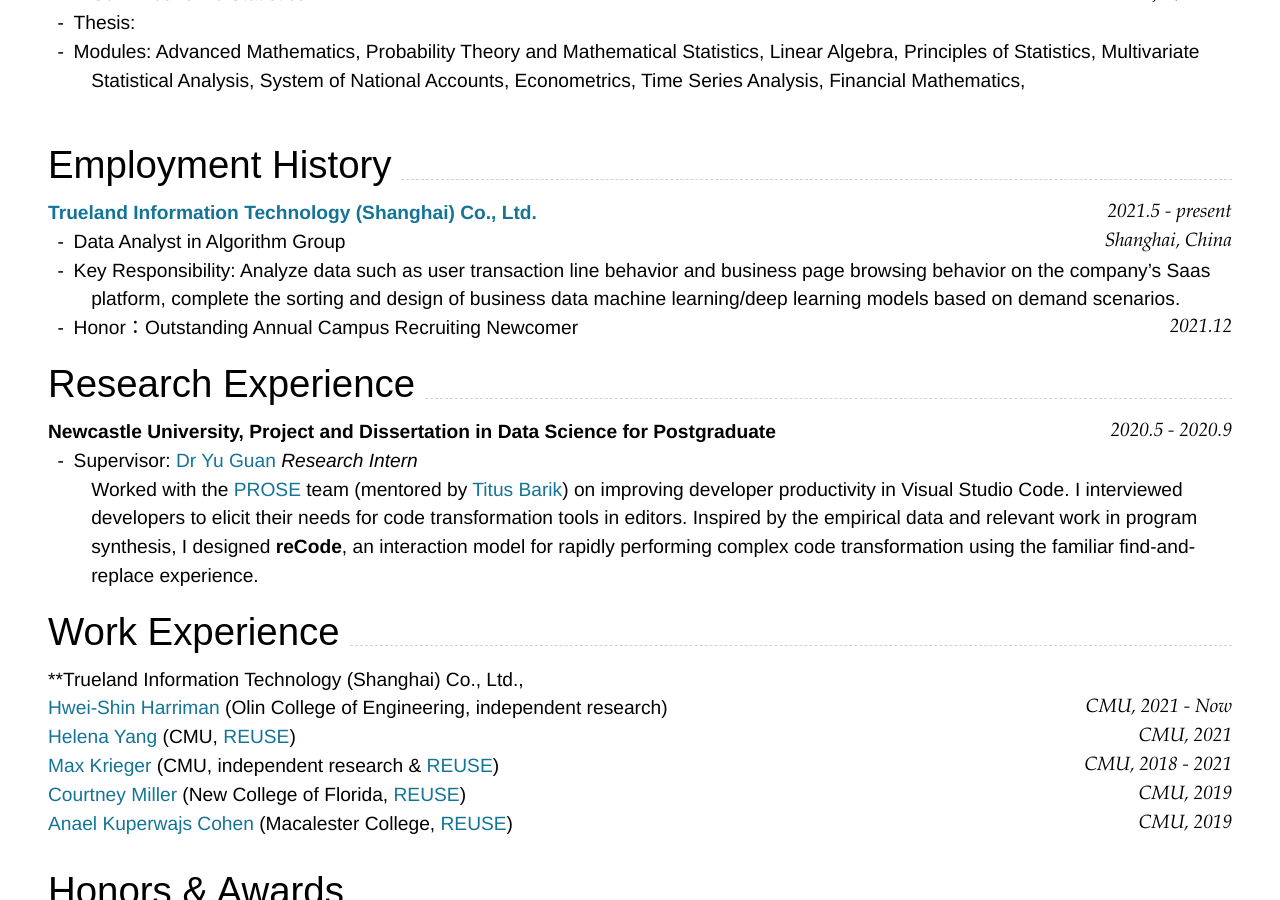
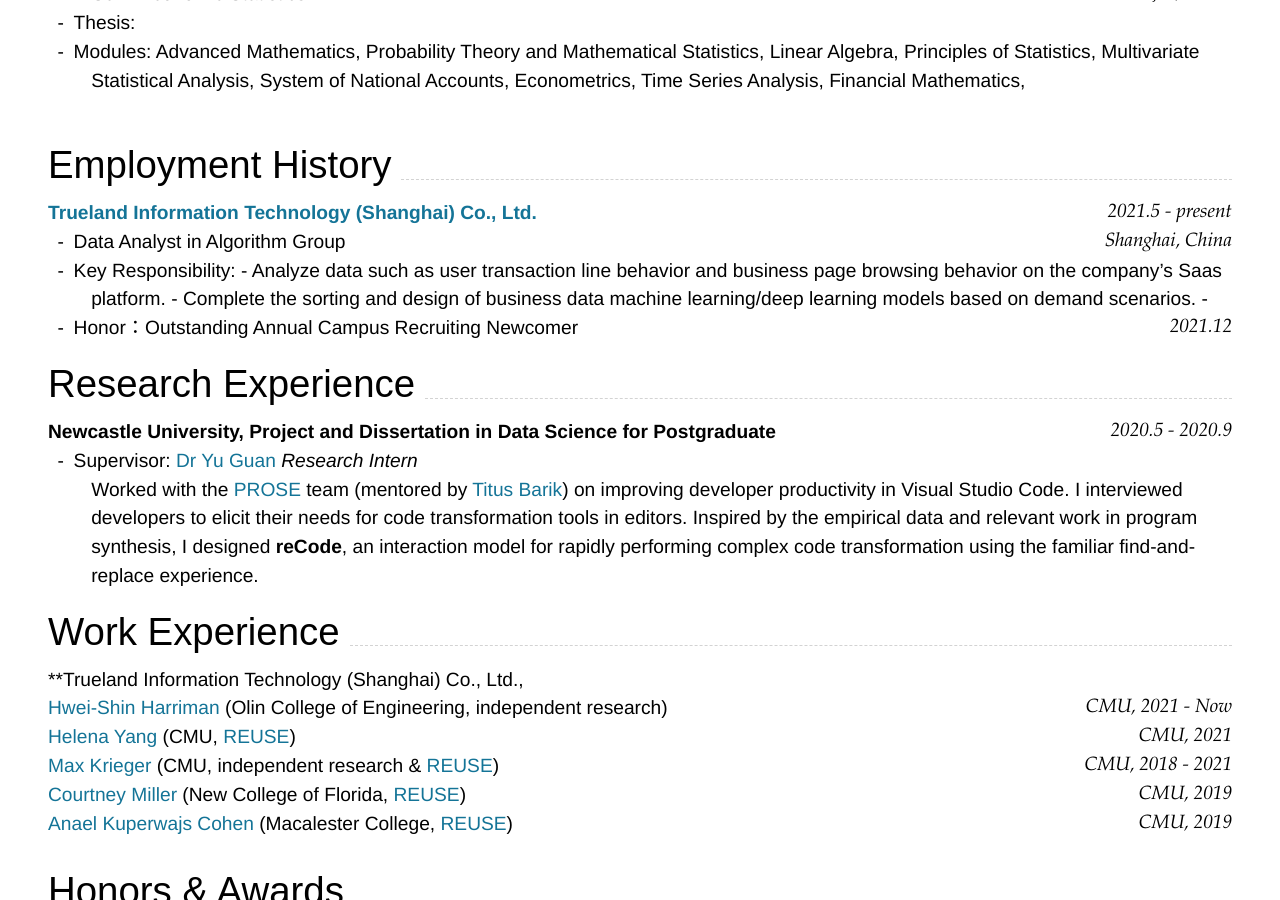
Before and after one commit to MinyeShao/CV_Markdown, a Jekyll site: the page built from index.md, in a window 1280 px wide and 900 px high, scrolled down 539 px. Built offline with Jekyll 4.4.1, drawn with Linux system fonts in a browser that asks for light colours; nearby versions of some CDN libraries.

````diff
--- a/index.md
+++ b/index.md
@@ -49,7 +49,9 @@ TianJin, China
 Shanghai, China
 ```
 - Data Analyst in Algorithm Group
-- Key Responsibility: Analyze data such as user transaction line behavior and business page browsing behavior on the company's Saas platform, complete the sorting and design of business data machine learning/deep learning models based on demand scenarios.
+- Key Responsibility: - Analyze data such as user transaction line behavior and business page browsing behavior on the company's Saas platform.
+                      - Complete the sorting and design of business data machine learning/deep learning models based on demand scenarios.
+                      -
 - Honor：Outstanding Annual Campus Recruiting Newcomer `2021.12`
 
 
````
